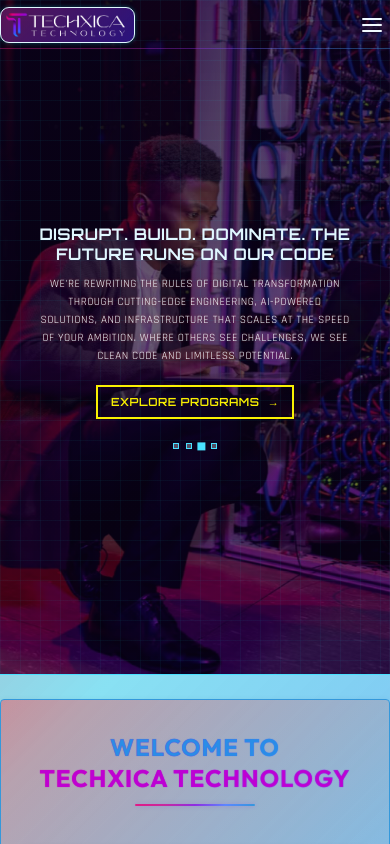
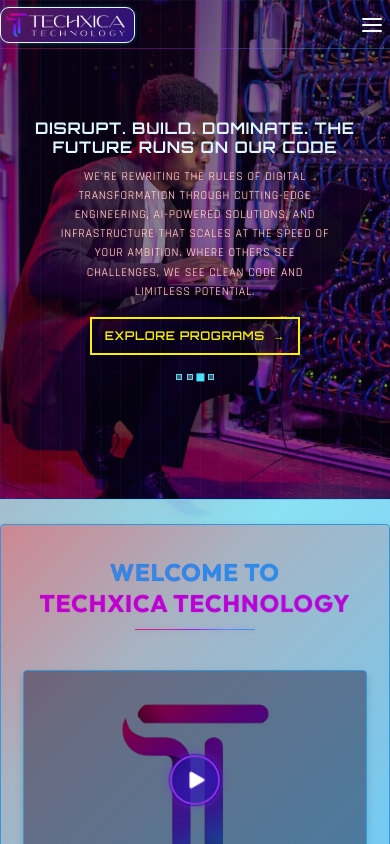
Before and after one commit to rahulpadole/TechxicaTechnology, a React (Vite) app: page / in a window 390 px wide. Shown: the top 844 px of the page. Built offline with nearby package versions, Linux system fonts and the light colour scheme.

Commit message:
Update Hero.css
Reverse

```diff
--- a/src/Components/Hero/Hero.css
+++ b/src/Components/Hero/Hero.css
@@ -13,20 +13,10 @@
   --transition: all 0.3s cubic-bezier(0.4, 0, 0.2, 1);
 }
 
-/* Font Optimization */
-@font-face {
-  font-family: 'Orbitron';
-  font-display: swap;
-}
-@font-face {
-  font-family: 'Rajdhani';
-  font-display: swap;
-}
-
 /* Base Hero Styles */
 .cyber-hero-container {
   width: 100%;
-  height: clamp(80vh, 100vh, 120vh);
+  min-height: clamp(600px, 100vh, 800px);
   position: relative;
   overflow: hidden;
   color: var(--cyberpunk-light);
@@ -36,6 +26,7 @@
   text-align: center;
   isolation: isolate;
   border-bottom: 1px solid var(--cyberpunk-blue);
+  box-sizing: border-box;
 }
 
 /* Carousel Styles */
@@ -58,6 +49,7 @@
   opacity: 0;
   transition: opacity 800ms cubic-bezier(0.4, 0, 0.2, 1);
   will-change: opacity;
+  filter: brightness(1.2);
 }
 
 .cyber-carousel-slide.active {
@@ -68,7 +60,7 @@
   position: absolute;
   width: 100%;
   height: 100%;
-  background: linear-gradient(to top, rgba(13, 2, 33, 0.5), rgba(13, 2, 33, 0.7));
+  background: linear-gradient(to top, rgba(13, 2, 33, 0.4), rgba(13, 2, 33, 0.6));
   z-index: 1;
 }
 
@@ -79,15 +71,15 @@
   background:
     linear-gradient(rgba(5, 217, 232, 0.05) 1px, transparent 1px),
     linear-gradient(90deg, rgba(5, 217, 232, 0.05) 1px, transparent 1px);
-  background-size: 20px 20px;
+  background-size: clamp(20px, 4vw, 25px);
   z-index: 2;
   pointer-events: none;
 }
 
 /* Hero Content */
 .cyber-hero-content {
-  max-width: clamp(600px, 80vw, 1000px);
-  padding: 0 clamp(1rem, 4vw, 2rem);
+  max-width: clamp(600px, 90vw, 1000px);
+  padding: 0 clamp(1rem, 3vw, 1.5rem);
   z-index: 3;
 }
 
@@ -98,28 +90,30 @@
   line-height: 1.2;
   margin-bottom: clamp(0.8rem, 2vw, 1.2rem);
   text-transform: uppercase;
-  letter-spacing: clamp(1px, 0.2vw, 1.5px);
+  letter-spacing: clamp(1px, 0.3vw, 1.5px);
   text-shadow: var(--neon-glow);
   animation: cyber-fadeInUp 800ms ease-out;
+  overflow-wrap: break-word;
 }
 
 .cyber-hero-subtitle {
   font-family: 'Rajdhani', sans-serif;
   font-size: clamp(0.9rem, 1.8vw, 1.1rem);
-  max-width: clamp(400px, 60vw, 600px);
+  max-width: clamp(400px, 80vw, 600px);
   margin: 0 auto clamp(1.5rem, 3vw, 2rem);
   line-height: 1.6;
-  letter-spacing: 0.5px;
-  text-shadow: 0 0 3px rgba(232, 32, 5, 0.5);
+  letter-spacing: clamp(0.5px, 0.2vw, 1px);
+  text-shadow: 0 0 3px rgba(232, 32, 5, 0.7);
   animation: cyber-fadeInUp 800ms ease-out 200ms forwards;
   opacity: 0;
+  overflow-wrap: break-word;
 }
 
 /* Hero Button */
 .cyber-hero-button {
   display: inline-flex;
   align-items: center;
-  padding: clamp(0.6rem, 2vw, 0.8rem) clamp(1.5rem, 3vw, 2rem);
+  padding: clamp(0.8rem, 2vw, 1rem) clamp(1.5rem, 3vw, 2rem);
   font-family: 'Orbitron', sans-serif;
   font-size: clamp(0.9rem, 1.5vw, 1rem);
   font-weight: 600;
@@ -135,7 +129,7 @@
   position: relative;
   overflow: hidden;
   text-transform: uppercase;
-  letter-spacing: 0.5px;
+  letter-spacing: clamp(0.5px, 0.2vw, 1px);
 }
 
 .cyber-hero-button::before {
@@ -152,7 +146,7 @@
 .cyber-hero-button:hover {
   background: rgba(249, 240, 2, 0.1);
   transform: translateY(-3px);
-  box-shadow: 0 0 10px var(--cyberpunk-yellow);
+  box-shadow: 0 0 15px var(--cyberpunk-yellow);
 }
 
 .cyber-hero-button:hover::before {
@@ -160,7 +154,7 @@
 }
 
 .cyber-button-icon {
-  margin-left: 0.5rem;
+  margin-left: clamp(0.5rem, 1vw, 0.75rem);
   transition: transform 300ms ease;
 }
 
@@ -172,13 +166,13 @@
 .cyber-carousel-indicators {
   display: flex;
   justify-content: center;
-  gap: clamp(0.5rem, 1vw, 0.75rem);
+  gap: clamp(0.4rem, 1vw, 0.6rem);
   margin-top: clamp(1.5rem, 3vw, 2rem);
 }
 
 .cyber-indicator {
-  width: clamp(8px, 1vw, 10px);
-  height: clamp(8px, 1vw, 10px);
+  width: clamp(8px, 1.5vw, 10px);
+  height: clamp(8px, 1.5vw, 10px);
   border-radius: 0;
   background: rgba(255, 255, 255, 0.3);
   border: 1px solid var(--cyberpunk-blue);
@@ -206,69 +200,93 @@
 }
 
 /* Responsive Adjustments */
-@media (max-width: 900px) {
+@media (max-width: 1024px) {
   .cyber-hero-container {
-    height: clamp(70vh, 90vh, 100vh);
+    min-height: clamp(500px, 90vh, 700px);
+  }
+
+  .cyber-hero-content {
+    max-width: clamp(500px, 85vw, 800px);
   }
 }
 
-@media (max-width: 600px) {
+@media (max-width: 768px) {
   .cyber-hero-content {
-    padding: 0 clamp(0.8rem, 3vw, 1.2rem);
+    padding: 0 clamp(0.8rem, 2.5vw, 1.2rem);
   }
 
   .cyber-hero-title {
-    font-size: clamp(1.2rem, 3.5vw, 2rem);
-    margin-bottom: 0.8rem;
+    font-size: clamp(1.4rem, 3.5vw, 2.5rem);
   }
 
   .cyber-hero-subtitle {
-    font-size: clamp(0.8rem, 1.6vw, 0.95rem);
-    max-width: clamp(300px, 80vw, 500px);
+    font-size: clamp(0.85rem, 1.6vw, 1rem);
+    max-width: clamp(300px, 75vw, 500px);
   }
 
   .cyber-hero-button {
-    padding: clamp(0.5rem, 1.5vw, 0.7rem) clamp(1rem, 2.5vw, 1.5rem);
-    font-size: clamp(0.8rem, 1.4vw, 0.9rem);
+    padding: clamp(0.7rem, 1.8vw, 0.9rem) clamp(1.2rem, 2.5vw, 1.8rem);
+    font-size: clamp(0.85rem, 1.4vw, 0.95rem);
   }
 
   .cyber-carousel-indicators {
-    margin-top: 1.5rem;
+    margin-top: clamp(1.2rem, 2.5vw, 1.5rem);
+  }
+}
+
+@media (max-width: 480px) {
+  .cyber-hero-container {
+    min-height: clamp(400px, 80vh, 600px);
+  }
+
+  .cyber-hero-title {
+    font-size: clamp(1.2rem, 3vw, 1.8rem);
+    margin-bottom: clamp(0.6rem, 1.5vw, 1rem);
+    letter-spacing: clamp(0.8px, 0.2vw, 1.2px);
+  }
+
+  .cyber-hero-subtitle {
+    font-size: clamp(0.8rem, 1.5vw, 0.9rem);
+    margin-bottom: clamp(1rem, 2.5vw, 1.5rem);
+    max-width: clamp(250px, 70vw, 400px);
+  }
+
+  .cyber-hero-button {
+    padding: clamp(0.6rem, 1.5vw, 0.8rem) clamp(1rem, 2vw, 1.5rem);
+    font-size: clamp(0.8rem, 1.3vw, 0.9rem);
+    letter-spacing: clamp(0.4px, 0.15vw, 0.8px);
+  }
+
+  .cyber-carousel-indicators {
+    gap: clamp(0.3rem, 0.8vw, 0.5rem);
   }
 
   .cyber-indicator {
-    width: 8px;
-    height: 8px;
+    width: clamp(6px, 1.2vw, 8px);
+    height: clamp(6px, 1.2vw, 8px);
   }
 }
 
 @media (max-width: 400px) {
   .cyber-hero-container {
-    height: clamp(60vh, 80vh, 90vh);
+    min-height: clamp(350px, 75vh, 500px);
+  }
+
+  .cyber-hero-content {
+    padding: 0 clamp(0.6rem, 2vw, 1rem);
   }
 
   .cyber-hero-title {
-    font-size: clamp(1rem, 3vw, 1.5rem);
-    letter-spacing: 0.5px;
+    font-size: clamp(1rem, 2.8vw, 1.6rem);
   }
 
   .cyber-hero-subtitle {
-    font-size: clamp(0.7rem, 1.5vw, 0.85rem);
-    margin-bottom: 1.2rem;
+    font-size: clamp(0.75rem, 1.4vw, 0.85rem);
   }
 
   .cyber-hero-button {
-    padding: clamp(0.4rem, 1.2vw, 0.6rem) clamp(0.8rem, 2vw, 1.2rem);
-    font-size: clamp(0.7rem, 1.3vw, 0.85rem);
-  }
-
-  .cyber-carousel-indicators {
-    gap: 0.4rem;
-  }
-
-  .cyber-indicator {
-    width: 6px;
-    height: 6px;
+    padding: clamp(0.5rem, 1.2vw, 0.7rem) clamp(0.8rem, 1.8vw, 1.2rem);
+    font-size: clamp(0.75rem, 1.2vw, 0.85rem);
   }
 }
 
@@ -282,3 +300,15 @@
     opacity: 1;
   }
 }
+
+/* Font fallback for faster rendering */
+@font-face {
+  font-family: 'Orbitron';
+  font-weight: 400;
+  src: local('Arial'), local('sans-serif');
+}
+@font-face {
+  font-family: 'Rajdhani';
+  font-weight: 400;
+  src: local('Arial'), local('sans-serif');
+}
```
